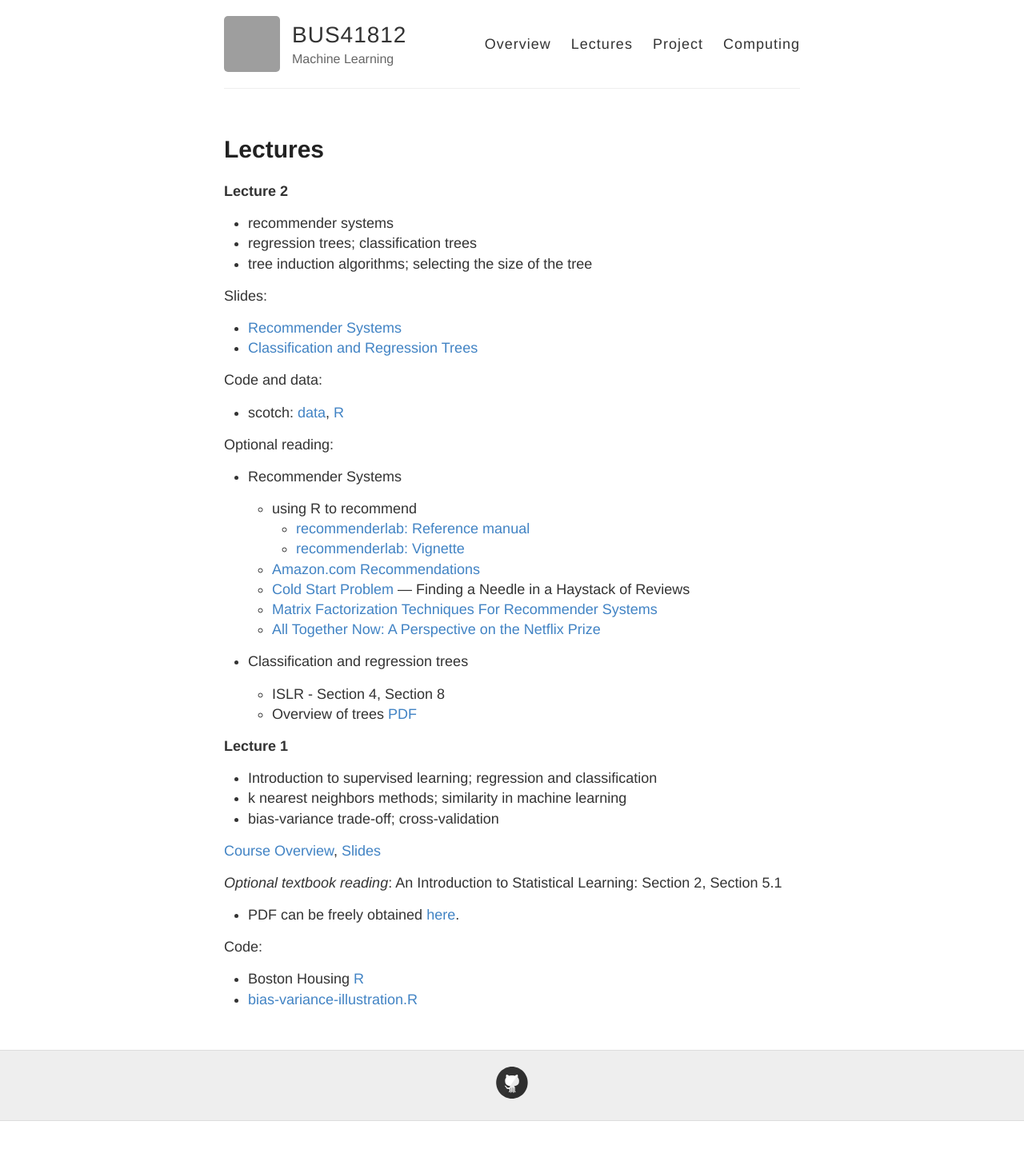
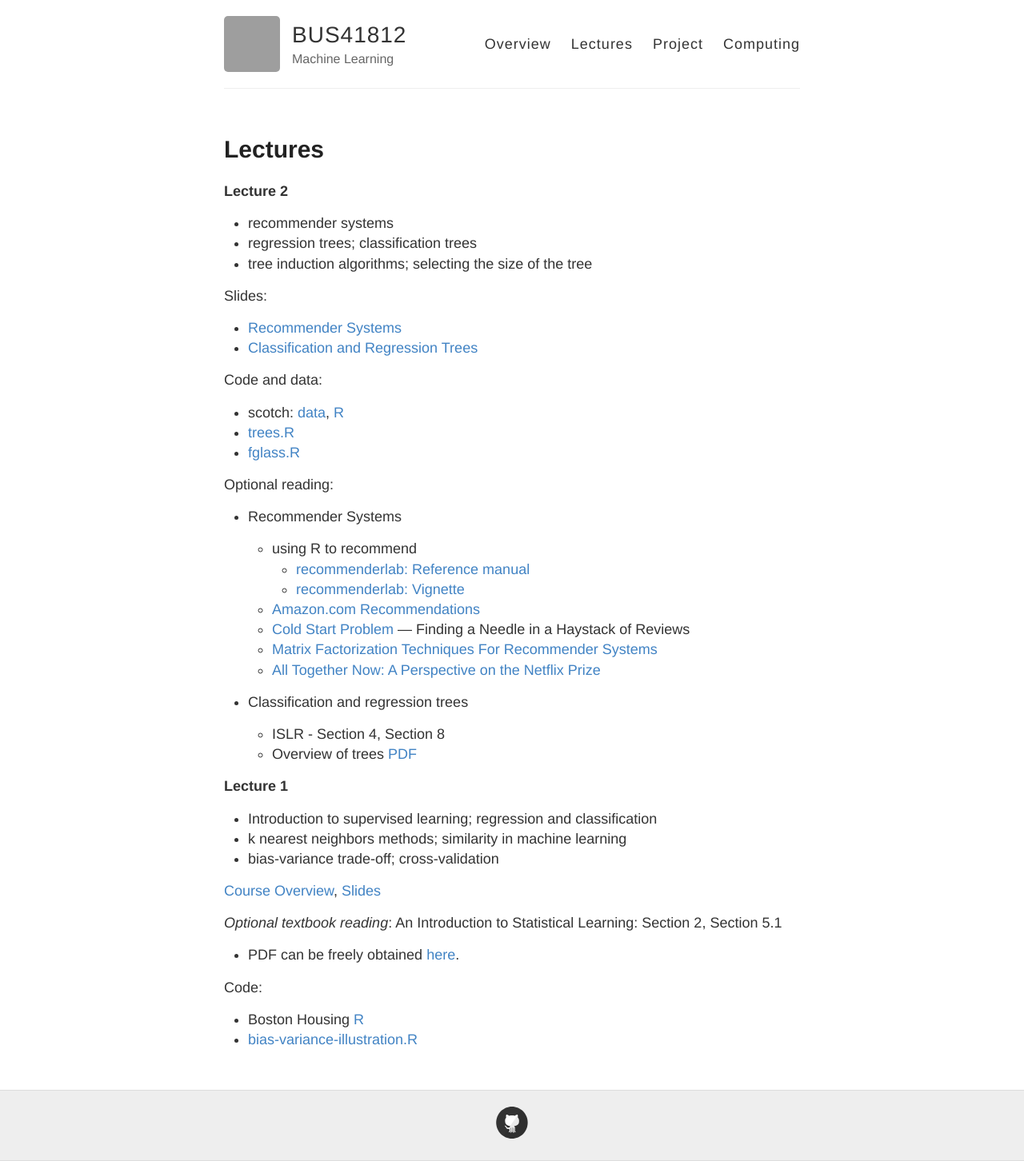
Before and after one commit to ChicagoBoothML/ExecML, a Jekyll site: the page built from lectures.md, in a window 1280 px wide. Shown: the whole page at 80% size. Built offline with Jekyll 4.4.1, drawn with Linux system fonts in a browser that asks for light colours; before the commit the page ends 1402 px from its top, so only the background shows below that; grey boxes are pictures that could not be loaded.

Commit message:
Update lectures.md

```diff
--- a/lectures.md
+++ b/lectures.md
@@ -18,6 +18,8 @@ Slides:
 Code and data:
 
 * scotch: [data](https://raw.githubusercontent.com/mlakolar/BUS41000/master/data/scotch.csv), [R](https://raw.githubusercontent.com/mlakolar/BUS41000/master/data/scotch.R)
+* [trees.R](https://raw.githubusercontent.com/ChicagoBoothML/ML2016/master/code/trees.R)
+* [fglass.R](https://raw.githubusercontent.com/ChicagoBoothML/ML2016/master/code/fglass.R)
 
 Optional reading:
 
```
